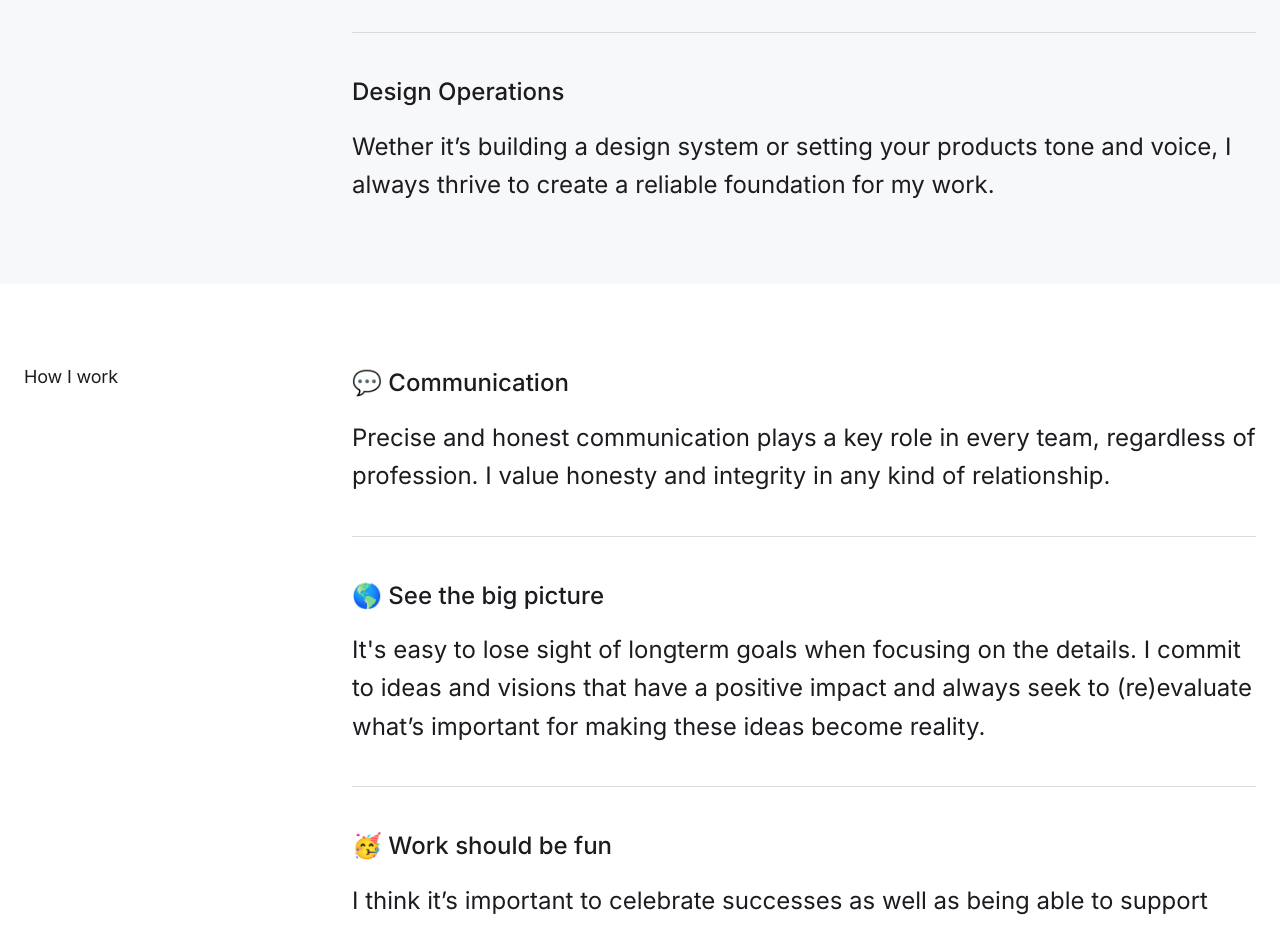
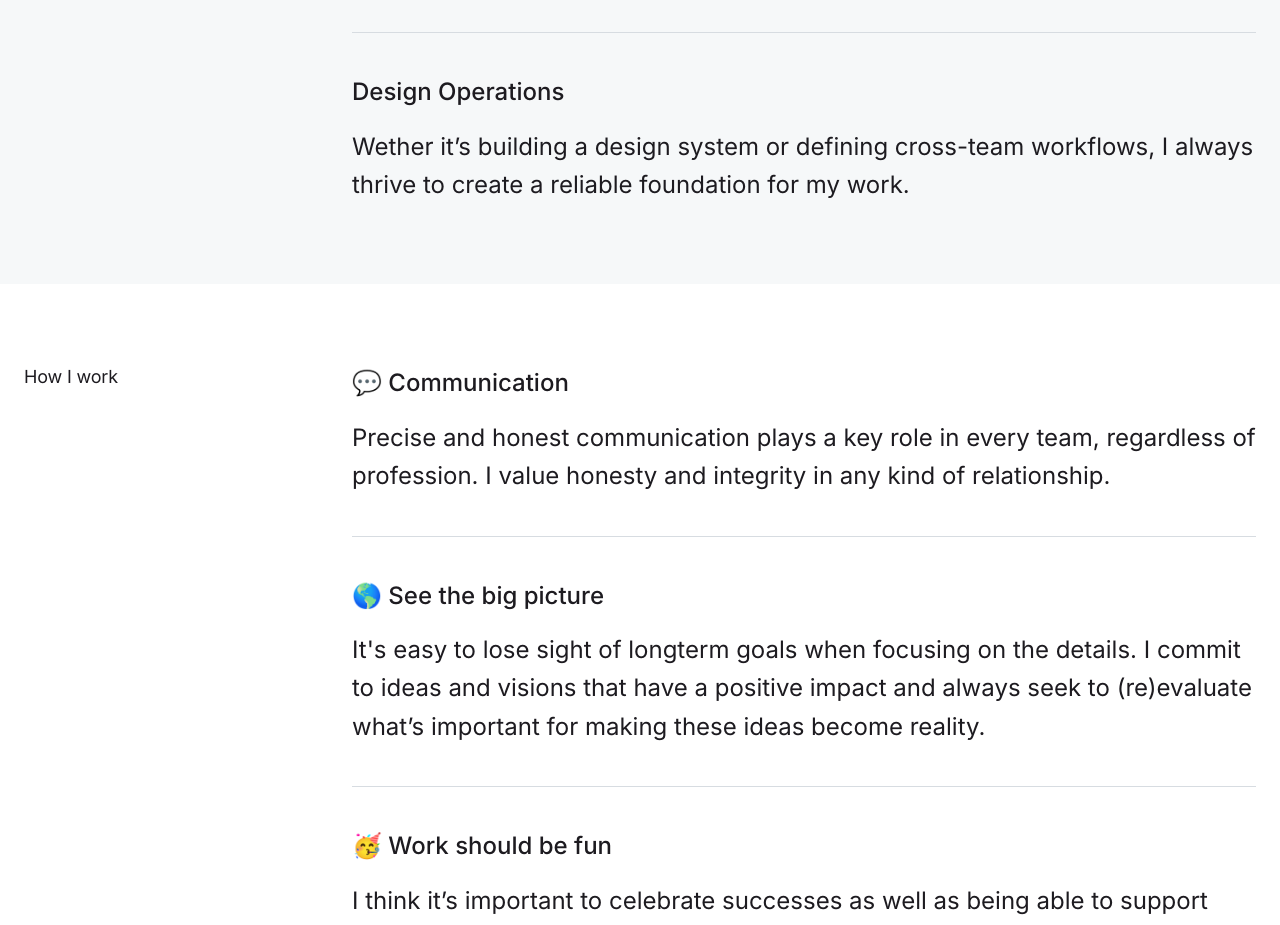
Before and after one commit to dbueker/portfolio-danielbueker, a Nuxt app: page /about in a window 1280 px wide. Shown: the part 1400-2325 px from the top of the page. Built offline with nearby package versions, Linux system fonts and the light colour scheme.

Commit message:
DesignOps text update

```diff
--- a/components/Skillset.vue
+++ b/components/Skillset.vue
@@ -15,7 +15,7 @@
                 <Divider />
                 </div>
                 <div class="space-y-10">
-                <AboutContent headline="Design Operations" text="Wether it’s building a design system or setting your products tone and voice, I always thrive to create a reliable foundation for my work. "/>
+                <AboutContent headline="Design Operations" text="Wether it’s building a design system or defining cross-team workflows, I always thrive to create a reliable foundation for my work. "/>
                 </div>
             </div>
         </div>
```
